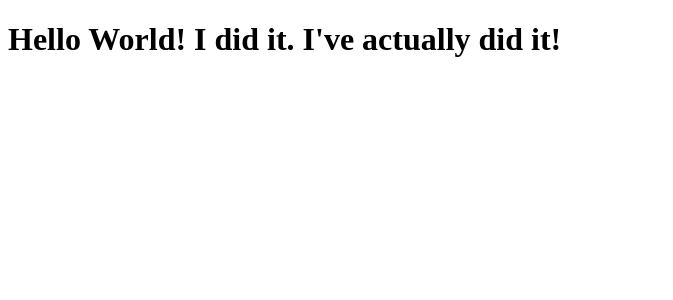
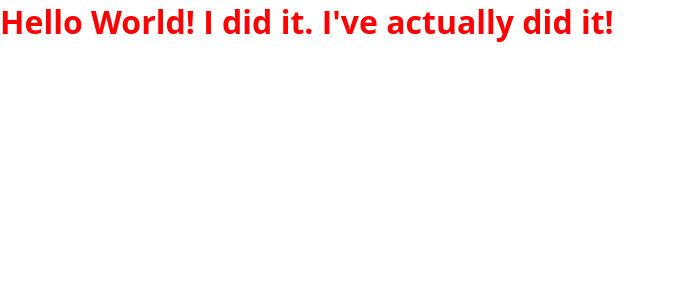
Before and after one commit to WillRock19/TikTakToe, a React app in the folder client/: page / in a window 1280 px wide. Shown: the top 300 px of the page, without its empty margins (0-673 px from the left). Built offline with nearby package versions, Linux system fonts and the light colour scheme.

Commit message:
Adding styled-components to the application

```diff
--- a/client/package.json
+++ b/client/package.json
@@ -22,6 +22,7 @@
     "@babel/preset-typescript": "^7.21.0",
     "@types/react": "^18.0.28",
     "@types/react-dom": "^18.0.11",
+    "@types/styled-components": "^5.1.26",
     "babel-loader": "^9.1.2",
     "eslint": "^8.36.0",
     "eslint-config-prettier": "^8.8.0",
@@ -38,6 +39,7 @@
   "dependencies": {
     "react": "^18.2.0",
     "react-dom": "^18.2.0",
+    "styled-components": "^5.3.9",
     "typescript": "^5.0.2"
   }
 }
--- a/client/src/App.tsx
+++ b/client/src/App.tsx
@@ -1,7 +1,13 @@
 import React from 'react';
+import GlobalStyle from './GlobalStyles';
 
 const App = () => {
-	return <h1>Hello World! I did it. I&apos;ve actually did it!</h1>;
+	return (
+		<>
+			<GlobalStyle />
+			<h1>Hello World! I did it. I&apos;ve actually did it!</h1>
+		</>
+	);
 };
 
 export default App;
--- /dev/null
+++ b/client/src/GlobalStyles.ts
@@ -0,0 +1,17 @@
+import {createGlobalStyle} from "styled-components"
+
+export default createGlobalStyle`
+    *{
+        margin: 0;
+        padding: 0;
+        outline:0;
+        box-sizing:border-box;
+        font-family: 'Open Sans', sans-serif;
+    }
+    #root{
+        margin:0 auto;
+    }
+    h1{
+        color: red;
+    }
+ `
```
Also changed, not shown: 1 other file (tests, documents, lock files or other folders).
